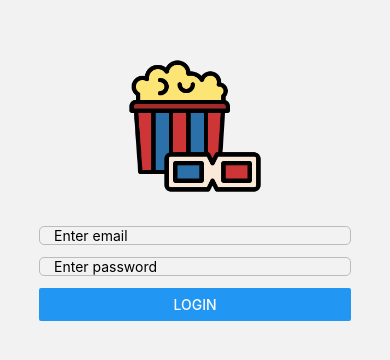
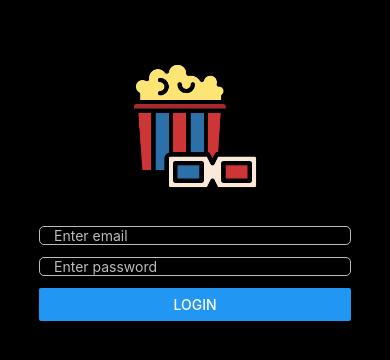
Before and after one commit to JoMndz22/AppMovieFocusRN, a React Native app: screen /Login in a window 390 px wide. Shown: the part 234-594 px from the top of the page. Built offline with nearby package versions, Linux system fonts and the light colour scheme; no server answers.

Commit message:
update fron login

```diff
--- a/src/screens/Login/LoginScreen.js
+++ b/src/screens/Login/LoginScreen.js
@@ -23,6 +23,7 @@ const LoginScreen = (navigation) => {
                     style={styles.input}
                     value={email}
                     placeholder="Enter email"
+                    placeholderTextColor={"#bbb"}
                     onChangeText={text => setEmail(text)}
                 />
 
@@ -30,6 +31,7 @@ const LoginScreen = (navigation) => {
                     style={styles.input}
                     value={password}
                     placeholder="Enter password"
+                    placeholderTextColor={"#bbb"}
                     onChangeText={text => setPassword(text)}
                     secureTextEntry
                 />
@@ -48,6 +50,7 @@ const styles = StyleSheet.create({
         flex: 1,
         alignItems: 'center',
         justifyContent: 'center',
+        backgroundColor: '#000'
     },
     wrapper: {
         width: '80%',
```
